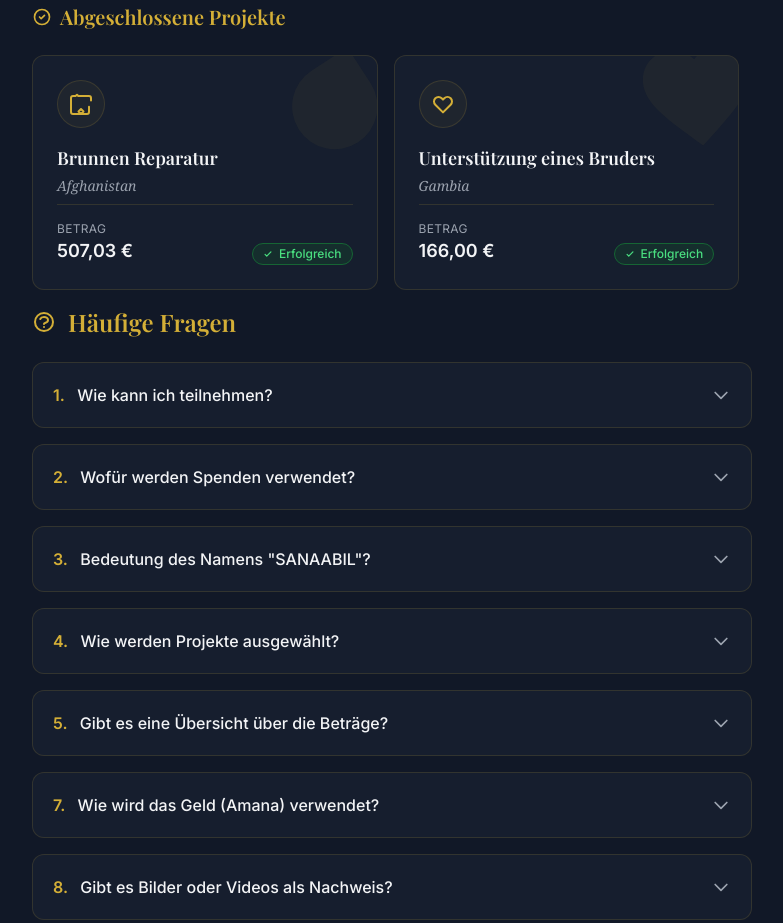
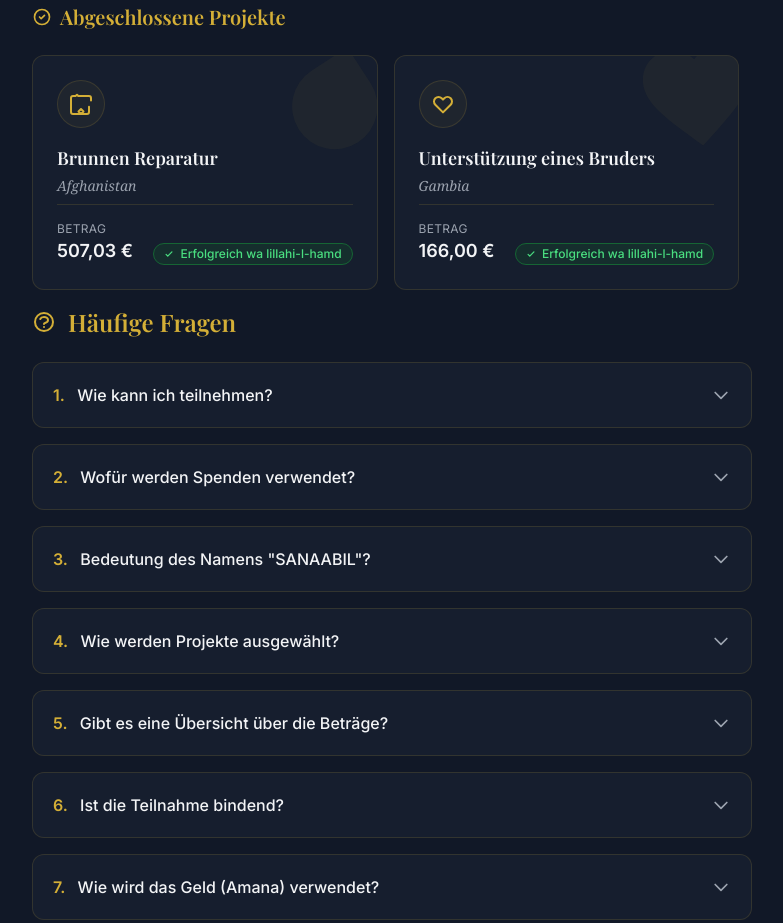
Before and after one commit to blu3OceanWaves/SANAABIL, a plain HTML site: page index.html in a window 1280 px wide. Shown: the part 3142-4065 px from the top of the page, without its empty margins (248-1031 px from the left). Drawn offline with nearby package versions, Linux system fonts and the light colour scheme; a web font is replaced by a local one.

Commit message:
Update index.html

```diff
--- a/index.html
+++ b/index.html
@@ -592,7 +592,7 @@
                                 </div>
                                 <span class="inline-flex items-center px-2.5 py-0.5 rounded-full text-xs font-medium badge-success border">
                                     <svg class="mr-1.5 h-2.5 w-2.5" fill="none" stroke="currentColor" viewBox="0 0 24 24"><path stroke-linecap="round" stroke-linejoin="round" stroke-width="3" d="M5 13l4 4L19 7"></path></svg>
-                                    Erfolgreich
+                                    Erfolgreich wa lillahi-l-hamd
                                 </span>
                             </div>
                         </div>
@@ -622,7 +622,7 @@
                                 </div>
                                 <span class="inline-flex items-center px-2.5 py-0.5 rounded-full text-xs font-medium badge-success border">
                                     <svg class="mr-1.5 h-2.5 w-2.5" fill="none" stroke="currentColor" viewBox="0 0 24 24"><path stroke-linecap="round" stroke-linejoin="round" stroke-width="3" d="M5 13l4 4L19 7"></path></svg>
-                                    Erfolgreich
+                                    Erfolgreich wa lillahi-l-hamd
                                 </span>
                             </div>
                         </div>
@@ -656,7 +656,7 @@
                                 </div>
                                 <span class="inline-flex items-center px-2.5 py-0.5 rounded-full text-xs font-medium badge-success border">
                                     <svg class="mr-1.5 h-2.5 w-2.5" fill="none" stroke="currentColor" viewBox="0 0 24 24"><path stroke-linecap="round" stroke-linejoin="round" stroke-width="3" d="M5 13l4 4L19 7"></path></svg>
-                                    Erfolgreich
+                                    Erfolgreich wa lillahi-l-hamd
                                 </span>
                             </div>
                         </div>
@@ -745,6 +745,20 @@
                             </p>
                         </div>
                     </div>
+
+                    <!-- Item 6 -->
+                    <div class="faq-item cursor-pointer">
+                        <div class="flex justify-between items-center p-5">
+                            <span class="text-[var(--text-primary)] font-medium text-base"><span class="text-[var(--accent-gold)] font-bold mr-2">6.</span> Ist die Teilnahme bindend?</span>
+                            <svg class="faq-icon w-5 h-5 text-[var(--text-secondary)]" fill="none" stroke="currentColor" viewBox="0 0 24 24"><path stroke-linecap="round" stroke-linejoin="round" stroke-width="2" d="M19 9l-7 7-7-7"></path></svg>
+                        </div>
+                        <div class="faq-content px-5">
+                            <p class="text-[var(--text-secondary)] text-sm leading-relaxed border-t border-[var(--glass-border)] pt-3">
+                                Nein, die Teilnahme ist absolut freiwillig. Sie können die monatliche Spende jederzeit stoppen, indem Sie einem der Ansprechpartner Bescheid geben.
+                            </p>
+                        </div>
+                    </div>
+
                     <!-- Item 7 -->
                     <div class="faq-item cursor-pointer">
                         <div class="flex justify-between items-center p-5">
@@ -773,7 +787,6 @@
 
                 </div>
             </section>
-            </div>
 
             <!-- Share Section -->
             <section class="text-center py-12 border-t border-[var(--glass-border)] fade-in-section" style="--delay: 0.5s;">
```
Lines whose indentation alone changed are shown as unchanged.
